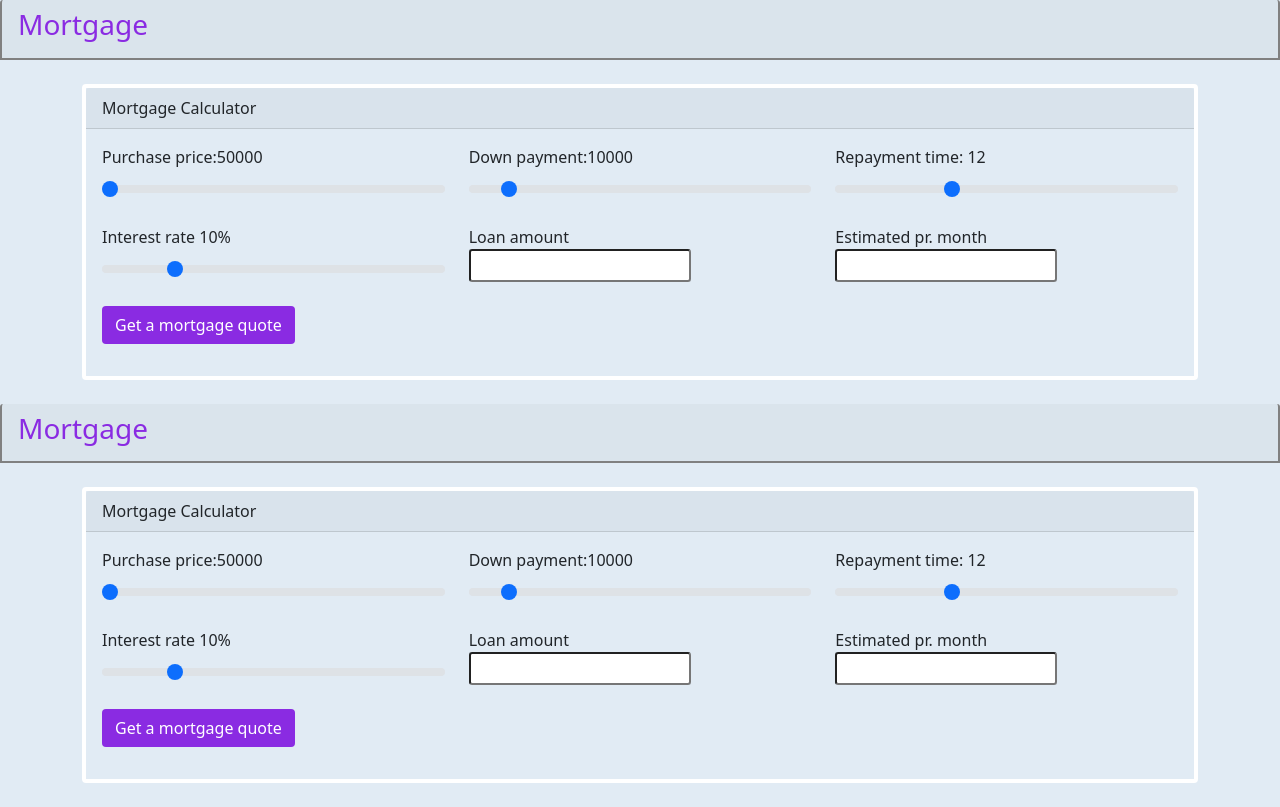
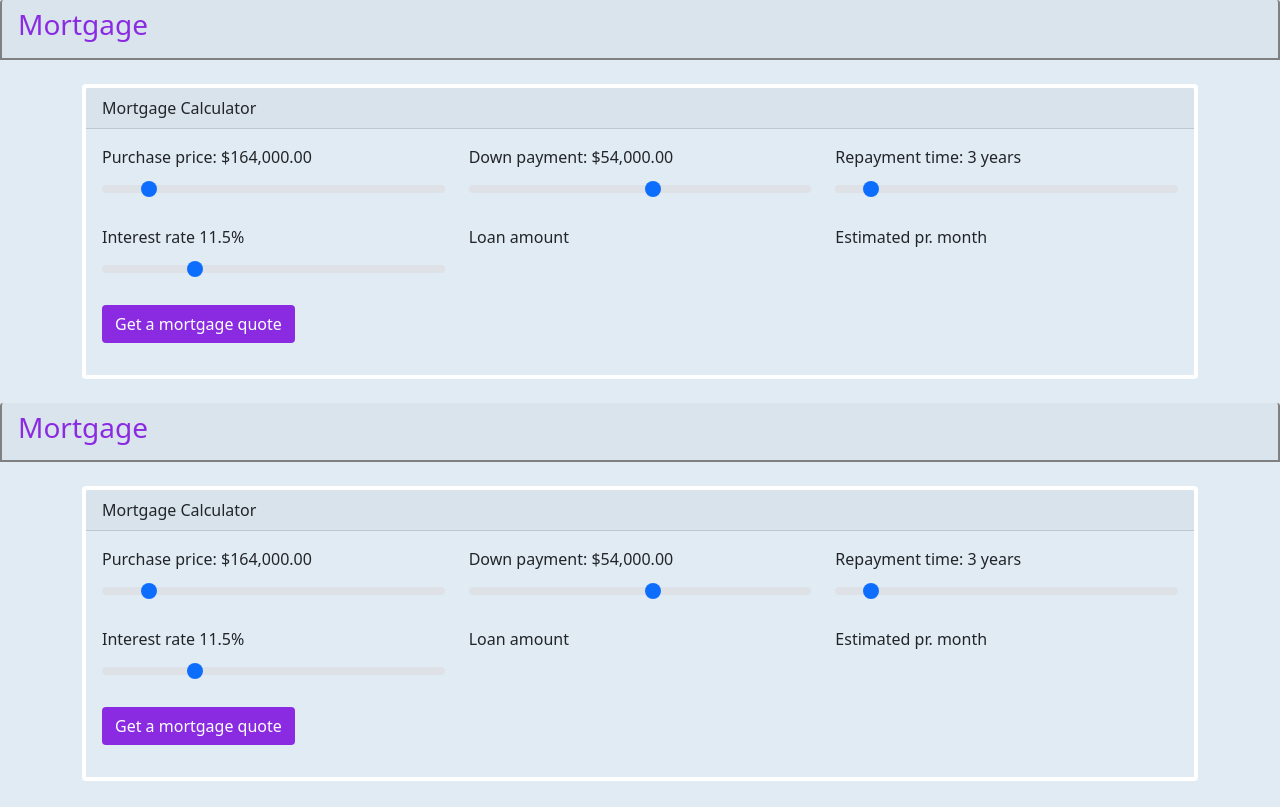
Before and after one commit to harish112/angular-mortgage, an Angular app: page /main in a window 1280 px wide. Built offline with nearby package versions, Linux system fonts and the light colour scheme; what @angular-slider/ngx-slider would draw is missing.

Commit message:
3 files modified

```diff
--- a/src/calculator/calculator.component.html
+++ b/src/calculator/calculator.component.html
@@ -8,7 +8,7 @@
         <div class="row">
           <div class="col">
             <label for="slider" class="form-label"
-              >Purchase price:{{ PurchasePrice }}</label
+              >Purchase price: {{ PurchasePrice | currency }}</label
             >
             <div class="range">
               <input
@@ -41,7 +41,7 @@
           </div>
           <div class="col">
             <label for="customRange3" class="form-label"
-              >Down payment:{{ DownPayment }}</label
+              >Down payment: {{ DownPayment | currency }}</label
             >
             <div class="range">
               <input
@@ -68,7 +68,7 @@
           </div>
           <div class="col">
             <label for="customRange3" class="form-label"
-              >Repayment time: {{ time }}
+              >Repayment time: {{ time }} years
             </label>
             <div class="range">
               <input
@@ -127,6 +127,7 @@
               [disabled]="true"
               type="number"
               class="form-control-sm"
+              style=" background-color: #e1ebf4;border:none"
               formControlName="LoanAmount"
               value="{{ LoanAmount }}"
               (change)="estimate()"
@@ -135,6 +136,7 @@
           <div class="col">
             Estimated pr. month <br />
             <input
+              style=" background-color: #e1ebf4;border:none;font-size:14px"
               type="number"
               class="form-control-sm"
               formControlName="EstimatedAmount"
--- a/src/calculator/calculator.component.ts
+++ b/src/calculator/calculator.component.ts
@@ -35,13 +35,13 @@ export default class Calculator implements OnInit {
   //   email: new FormControl('', Validators.required),
   // });
   // public PurchasePrice: number;
-  public DownPayment: number = 10000;
-  public time: number = 12;
-  public ROI: number = 10;
+  public DownPayment: number = 54000;
+  public time: number = 3;
+  public ROI: number = 11.5;
   public LoanAmount: number;
   public EstimatedAmount: number;
 
-  PurchasePrice: number = 50000;
+  PurchasePrice: number = 164000;
   options: Options = {
     floor: 0,
     ceil: 250000,
@@ -64,8 +64,9 @@ export default class Calculator implements OnInit {
   estimate() {
     this.EstimatedAmount =
       this.LoanAmount *
-      ((this.ROI * Math.pow(1 + this.ROI, this.time)) /
-        (Math.pow(1 + this.ROI, this.time) - 1));
+      (((this.ROI / 12 / 100) *
+        Math.pow(1 + this.ROI / 12 / 100, this.time * 12)) /
+        (Math.pow(1 + this.ROI / 12 / 100, this.time * 12) - 1));
   }
   ngOnInit() {}
 }
```
Also changed, not shown: src/calculator/calculator.component.css (line endings or trailing spaces).
